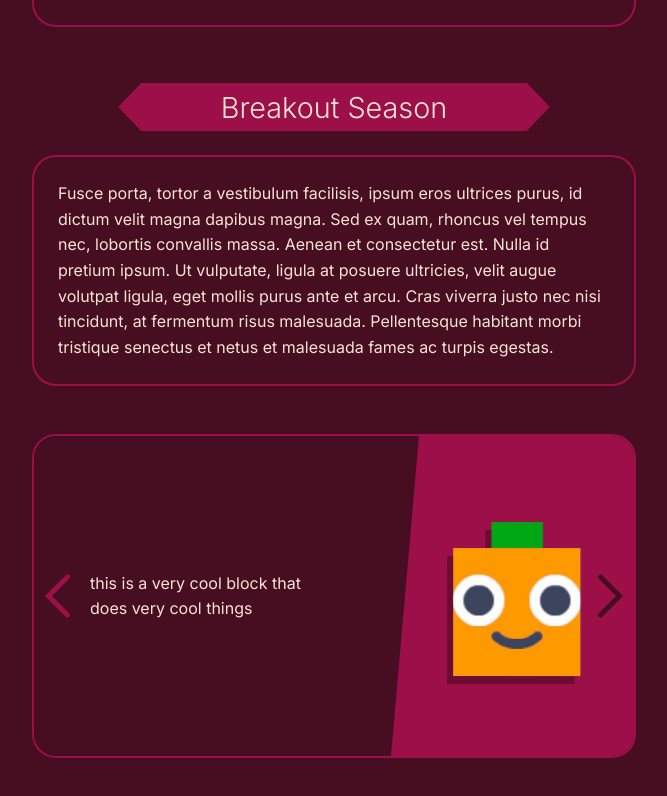
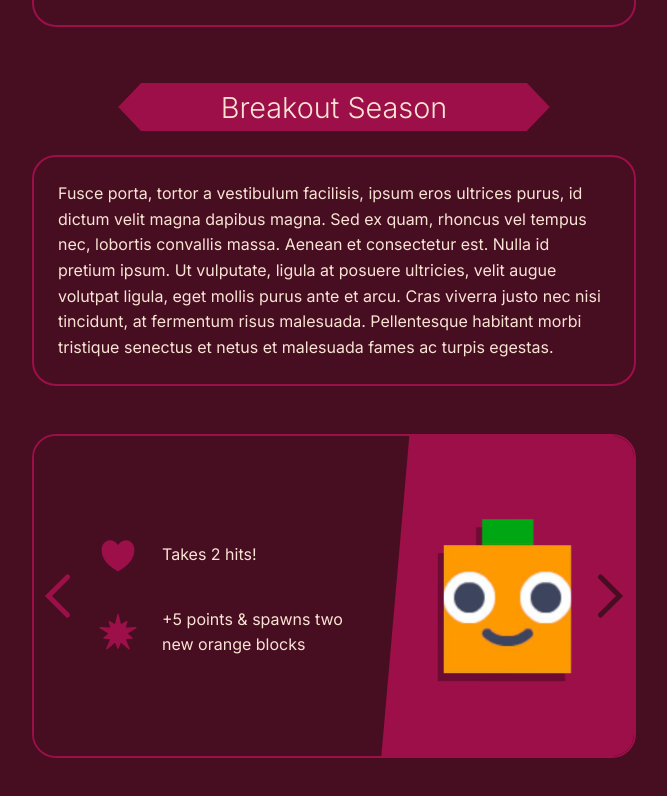
Before and after one commit to bonyby/kakaos-collective-website, an Angular app: page / in a window 1280 px wide. Shown: the part 1140-1936 px from the top of the page, without its empty margins (306-973 px from the left). Built offline with nearby package versions, Linux system fonts and the light colour scheme.

Commit message:
Added block health and effect descriptions

```diff
--- a/src/app/core/body/body.component.html
+++ b/src/app/core/body/body.component.html
@@ -14,9 +14,21 @@
   >
     <app-block-info-slider-content
       BlockName="Orange"
+      Health="2"
+      Effect="+5 points & spawns two new orange blocks"
       ImageName="orange-block.png"
     ></app-block-info-slider-content>
-    <app-block-info-slider-content></app-block-info-slider-content>
-    <app-block-info-slider-content></app-block-info-slider-content>
+    <app-block-info-slider-content
+      BlockName="Purple"
+      Health="∞"
+      Effect="+1 to round multiplier every 2 hits"
+      ImageName="orange-block.png"
+    ></app-block-info-slider-content>
+    <app-block-info-slider-content
+      BlockName="Yellow"
+      Health="3"
+      Effect="Gives +1 ball for the rest of the level"
+      ImageName="orange-block.png"
+    ></app-block-info-slider-content>
   </app-slider-content-block>
 </div>
--- a/src/app/feature/content-blocks/slider-content-block/block-info-slider-content/block-info-slider-content.component.html
+++ b/src/app/feature/content-blocks/slider-content-block/block-info-slider-content/block-info-slider-content.component.html
@@ -1,5 +1,14 @@
 <div class="block-info-container">
-  <p>this is a very cool block that does very cool things</p>
+  <div class="bullet-points-container">
+    <div class="bullet-point">
+      <app-icon class="icon" IconSrc="assets/icons/health.svg"></app-icon>
+      <p>{{ Hits }}</p>
+    </div>
+    <div class="bullet-point">
+      <app-icon class="icon" IconSrc="assets/icons/effect.svg"></app-icon>
+      <p>{{ Effect }}</p>
+    </div>
+  </div>
   <div class="image-container">
     <img
       src="{{ ImageUrl }}"
--- a/src/app/feature/content-blocks/slider-content-block/block-info-slider-content/block-info-slider-content.component.scss
+++ b/src/app/feature/content-blocks/slider-content-block/block-info-slider-content/block-info-slider-content.component.scss
@@ -1,48 +1,80 @@
+@keyframes rotate {
+  0% {
+    transform: rotate(calc(var(--neutral-rotation))) scaleY(1) scaleX(1);
+  }
+  25% {
+    transform: rotate(calc(var(--neutral-rotation) + var(--max-rotation)))
+      scaleY(var(--max-y-scale)) scaleX(var(--min-x-scale));
+  }
+  50% {
+    transform: rotate(calc(var(--neutral-rotation))) scaleY(1) scaleX(1);
+  }
+  75% {
+    transform: rotate(calc(var(--neutral-rotation) - var(--max-rotation)))
+      scaleY(var(--max-y-scale)) scaleX(var(--min-x-scale));
+  }
+  100% {
+    transform: rotate(calc(var(--neutral-rotation))) scaleY(1) scaleX(1);
+  }
+}
+
 .block-info-container {
+  --image-container-rotation: 5deg;
   display: flex;
-  justify-content: space-between;
   align-items: center;
   height: 20rem;
   width: 100%;
   background-color: var(--background-color);
 }
 
+.bullet-points-container {
+  display: flex;
+  flex-direction: column;
+  justify-content: center;
+  width: 60%;
+  height: 100%;
+}
+
+.bullet-point {
+  display: flex;
+  flex-direction: row;
+  justify-content: flex-start;
+  align-items: center;
+  padding-left: 4rem;
+  margin: 1rem 0 1rem 0;
+}
+
+.bullet-point p {
+  margin: 0 1.5rem 0 1.5rem;
+  width: 100%;
+}
+
+.icon {
+  min-width: 2.5rem;
+  aspect-ratio: 1/1;
+  --max-y-scale: 1.04;
+  --min-x-scale: 0.94;
+  --neutral-rotation: 0deg;
+  --max-rotation: 2deg;
+  animation: rotate 1.3s infinite linear;
+}
+
 .image-container {
-  --image-container-rotation: 5deg;
   display: flex;
   justify-content: left;
   align-items: center;
   background-color: var(--primary-color);
   padding-left: 2rem;
   height: 120%;
-  width: 30rem;
-  transform: rotate(var(--image-container-rotation)) translateX(25%);
-}
-
-@keyframes rotate {
-  0% {
-    transform: rotate(calc(0deg - var(--image-container-rotation))) scaleY(1)
-      scaleX(1);
-  }
-  25% {
-    transform: rotate(calc(0deg - var(--image-container-rotation) + 1deg))
-      scaleY(1.02) scaleX(0.985);
-  }
-  50% {
-    transform: rotate(calc(0deg - var(--image-container-rotation))) scaleY(1)
-      scaleX(1);
-  }
-  75% {
-    transform: rotate(calc(0deg - var(--image-container-rotation) - 1deg))
-      scaleY(1.02) scaleX(0.985);
-  }
-  100% {
-    transform: rotate(calc(0deg - var(--image-container-rotation))) scaleY(1)
-      scaleX(1);
-  }
+  width: 40%;
+  transform: rotate(var(--image-container-rotation)) translateX(8%);
 }
 
 img {
+  --max-y-scale: 1.02;
+  --min-x-scale: 0.985;
+  --neutral-rotation: 0deg - var(--image-container-rotation);
+  --max-rotation: 1deg;
   width: 10rem;
   animation: rotate 1.3s infinite linear;
   filter: drop-shadow(-6px 8px rgba(0, 0, 0, 0.3));
--- a/src/app/feature/content-blocks/slider-content-block/block-info-slider-content/block-info-slider-content.component.ts
+++ b/src/app/feature/content-blocks/slider-content-block/block-info-slider-content/block-info-slider-content.component.ts
@@ -1,10 +1,11 @@
 import { Component, Input } from '@angular/core';
+import { IconComponent } from '../../../../shared/images/icon/icon.component';
 import { SliderContentBaseComponent } from '../slider-content-base/slider-content-base.component';
 
 @Component({
   selector: 'app-block-info-slider-content',
   standalone: true,
-  imports: [],
+  imports: [IconComponent],
   templateUrl: './block-info-slider-content.component.html',
   styleUrl: './block-info-slider-content.component.scss',
   providers: [
@@ -16,7 +17,13 @@ import { SliderContentBaseComponent } from '../slider-content-base/slider-conten
 })
 export class BlockInfoSliderContentComponent extends SliderContentBaseComponent {
   @Input() BlockName: string = '';
+  @Input() Health: string = '???';
+  @Input() Effect: string = '';
   @Input() ImageName: string = '';
+
+  get Hits() {
+    return `Takes ${this.Health} hits!`;
+  }
 
   get ImageUrl() {
     return `assets/blocks/${this.ImageName}`;
--- /dev/null
+++ b/src/app/shared/images/icon/icon.component.ts
@@ -0,0 +1,22 @@
+import { Component, Input } from '@angular/core';
+
+@Component({
+  selector: 'app-icon',
+  standalone: true,
+  imports: [],
+  templateUrl: './icon.component.html',
+  styleUrl: './icon.component.scss',
+  host: {
+    class: 'colored-icon',
+    '[style.mask-image]': 'MaskImage',
+    '[style.background-color]': 'Color',
+  },
+})
+export class IconComponent {
+  @Input() IconSrc: string = '';
+  @Input() Color: string = 'var(--primary-color)';
+
+  get MaskImage() {
+    return `url(${this.IconSrc})`;
+  }
+}
```
Also changed, not shown: public/assets/icons/effect.svg (added), public/assets/icons/health.svg (added), src/app/shared/images/icon/icon.component.html (added), src/app/shared/images/icon/icon.component.scss (added).
